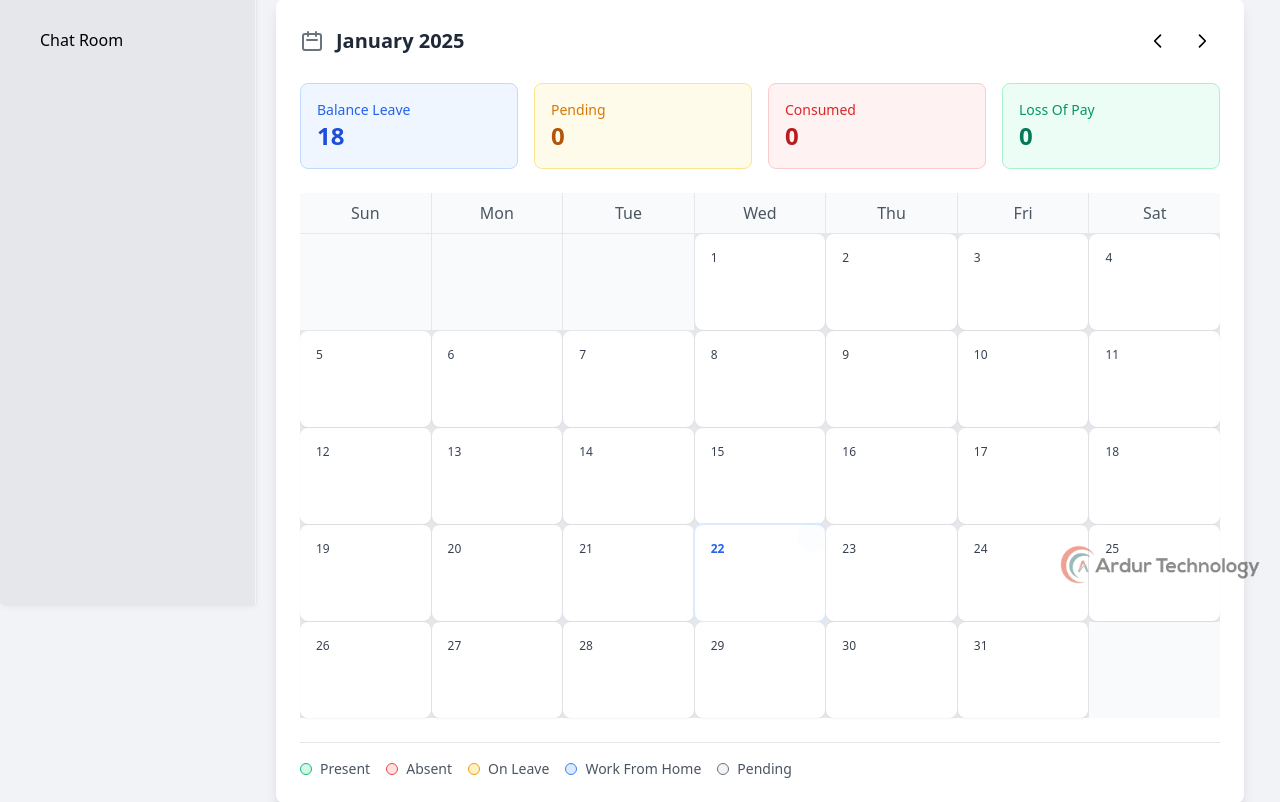
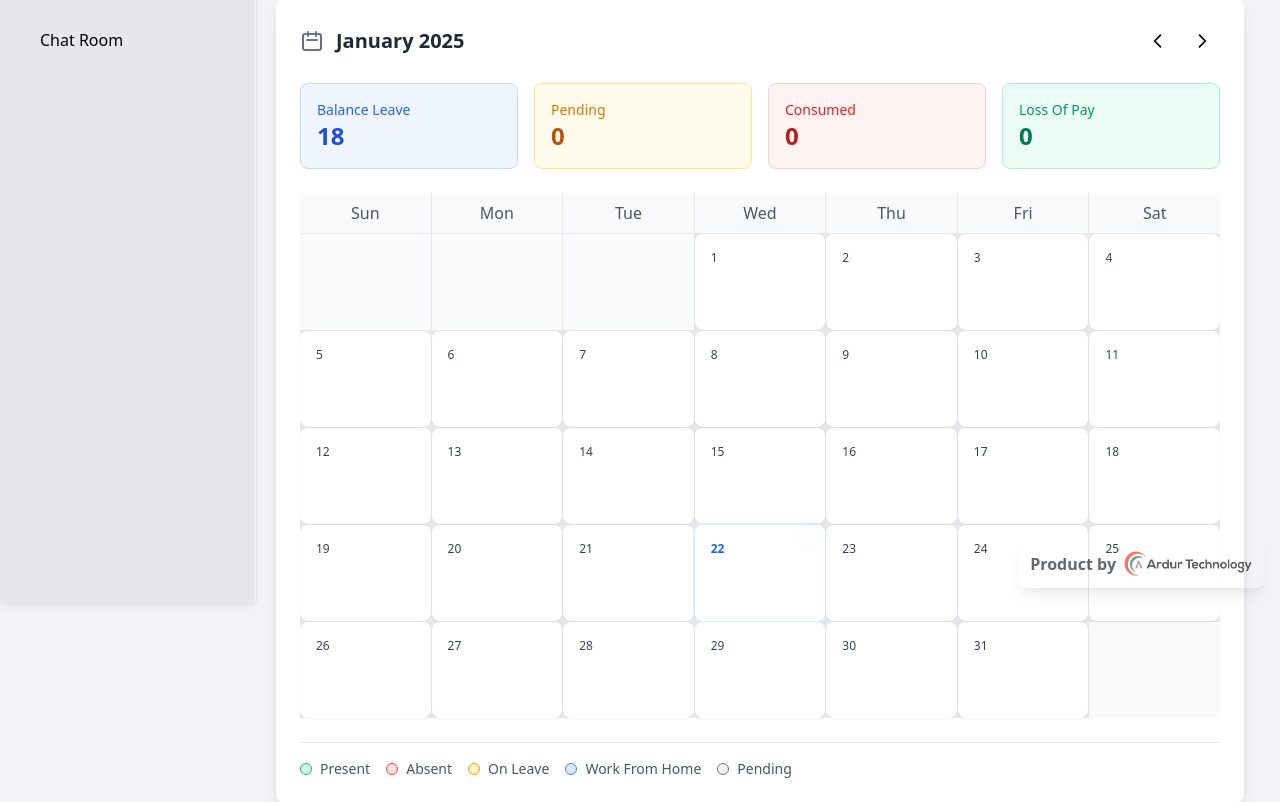
Before and after one commit to 14harshaldhote/ardurPortalAPS, a Django app: page /portal/employee/attendance/ in a window 1280 px wide. Shown: the part 196-998 px from the top of the page. Run offline with Django 5.2, Linux system fonts and the light colour scheme; the visitor is signed in with stand-in values (Sample User, id 1); data that the repository does not hold is empty; some web fonts are replaced.

Commit message:
minor chnages

```diff
--- a/aps/middleware.py
+++ b/aps/middleware.py
@@ -1,10 +1,14 @@
-# middleware.py
 from django.utils import timezone
 from django.http import JsonResponse
 from django.views.decorators.csrf import csrf_exempt
 from datetime import timedelta
 from aps.models import UserSession
 import json
+from django.db.models import F
+import logging
+
+# Set up logging
+logger = logging.getLogger(__name__)
 
 class IdleTimeTrackingMiddleware:
     def __init__(self, get_response):
@@ -34,7 +38,12 @@ class IdleTimeTrackingMiddleware:
                 # Update session
                 if not request.path.startswith(('/static/', '/media/', '/update-last-activity/')):
                     user_session.last_activity = current_time
-                    user_session.save(update_fields=['last_activity', 'idle_time'])
+
+                    # Update IP address if it's changed
+                    if user_session.ip_address != ip_address:
+                        user_session.ip_address = ip_address
+
+                    user_session.save(update_fields=['last_activity', 'idle_time', 'ip_address'])
 
         response = self.get_response(request)
         return response
@@ -52,13 +61,23 @@ def update_last_activity(request):
 
             if user_session:
                 current_time = timezone.now()
+
                 # Calculate idle time since last activity
                 idle_duration = current_time - user_session.last_activity
                 if idle_duration > timedelta(minutes=1):
                     user_session.idle_time += idle_duration
 
                 user_session.last_activity = current_time
-                user_session.save(update_fields=['last_activity', 'idle_time'])
+
+                # Update IP address if it's different from the stored value
+                x_forwarded_for = request.META.get('HTTP_X_FORWARDED_FOR')
+                ip_address = x_forwarded_for.split(',')[0] if x_forwarded_for else request.META.get('REMOTE_ADDR')
+
+                if user_session.ip_address != ip_address:
+                    user_session.ip_address = ip_address
+
+                # Using atomic update for concurrency control
+                user_session.save(update_fields=['last_activity', 'idle_time', 'ip_address'])
 
                 return JsonResponse({
                     'status': 'success',
@@ -69,6 +88,7 @@ def update_last_activity(request):
             return JsonResponse({'status': 'error', 'message': 'No active session'}, status=404)
 
         except Exception as e:
+            logger.error(f"Error updating last activity: {str(e)}")
             return JsonResponse({'status': 'error', 'message': str(e)}, status=400)
 
     return JsonResponse({'status': 'error', 'message': 'Invalid request'}, status=400)
--- a/aps/templates/base.html
+++ b/aps/templates/base.html
@@ -49,13 +49,8 @@
             animation: gradientAnimation 5s ease infinite;
         }
 
-        .watermark {
-            position: fixed;
-            bottom: 20px;
-            right: 20px;
-            opacity: 0.5;
-            width: 200px;
-        }
+
+
 
         .navbar {
             position: fixed;
@@ -106,7 +101,16 @@
                 {% endblock %}
             </div>
 
-            <img src="{% static 'images/ardurtech.png' %}" alt="Ardur Technology Watermark" class="watermark">
+            <div class="fixed bottom-0 right-0 flex flex-col items-end p-4 z-50">
+                <div class="flex items-center gap-2 bg-white/90 backdrop-blur-sm p-3 rounded-lg shadow-lg transition-all duration-300 hover:opacity-100 opacity-70">
+                    <p class="text-gray-800 font-semibold whitespace-nowrap">Product by</p>
+                    <img src="{% static 'images/ardurtech.png' %}" alt="Ardur Technology Watermark" class="w-32 h-auto object-contain">
+                </div>
+            </div>
+
+
+
+
         </div>
     </div>
 
```
